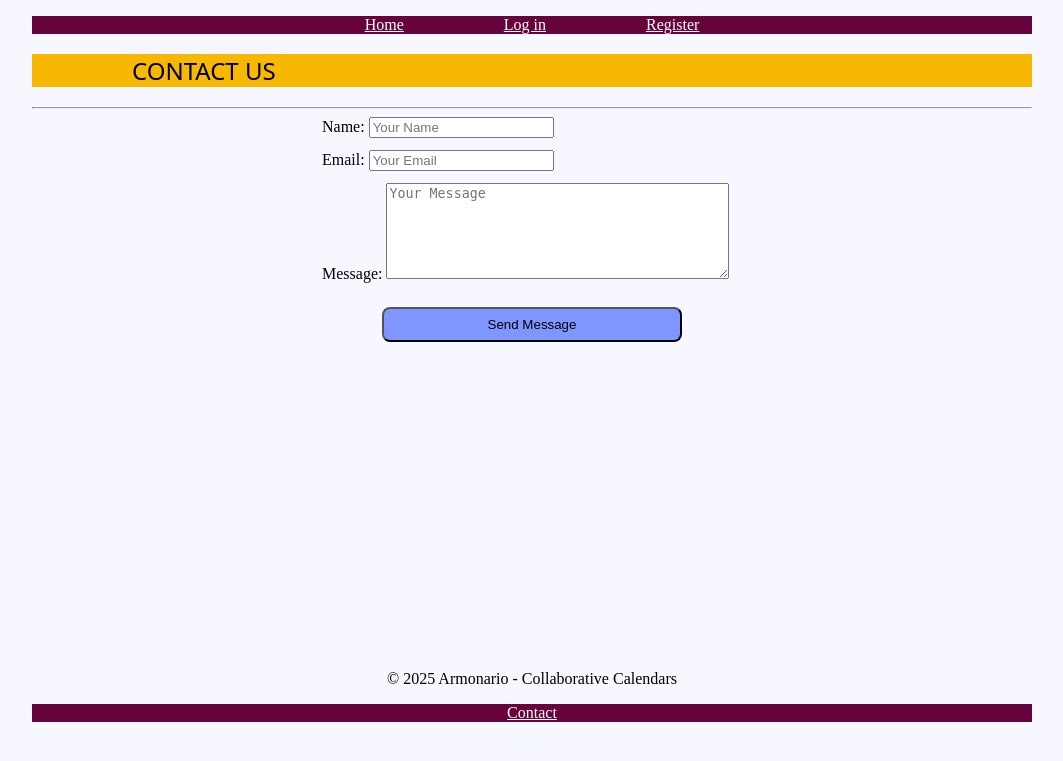
After one commit to RSapsford89/armonario_collaborative_calendar, a Django app: page /contact/ in a window 1280 px wide. The commit adds this page. Shown: the top 761 px of the page, without its empty margins (108-1171 px from the left). Run offline with Django 5.2, Linux system fonts and the light colour scheme; some web fonts are replaced.

Commit message:
added the missed contact page! more styling.

```diff
--- /dev/null
+++ b/armonario_proj/forms.py
@@ -0,0 +1,16 @@
+from django import forms
+
+class ContactForm(forms.Form):
+    name = forms.CharField(
+        max_length=100,
+        widget=forms.TextInput(attrs={'placeholder': 'Your Name'})
+    )
+    email = forms.EmailField(
+        widget=forms.EmailInput(attrs={'placeholder': 'Your Email'})
+    )
+    message = forms.CharField(
+        widget=forms.Textarea(attrs={
+            'placeholder': 'Your Message',
+            'rows': 6
+        })
+    )
--- a/armonario_proj/static/css/style.css
+++ b/armonario_proj/static/css/style.css
@@ -10,6 +10,10 @@
   --selective-yellow: #f7b801;
   --light-text-color:#FFFFFF;
   --dark-text-color:#000000;
+
+}
+main{
+  min-height: 75dvh;
 
 }
 h1 {
@@ -29,7 +33,8 @@ body {
   max-width: 1000px;
   /* border: red dashed; */
   font-family: var(--secondary-font);
-  min-height: 100dvh;
+  background-color: #F7F7FF;
+
 }
 
 header nav{
@@ -167,7 +172,6 @@ button:hover{
   max-width: 600px;
   display: flex;
   flex-direction: column;
-  /* justify-content:space-between; */
   margin:0 auto;
 }
 .form-with-validation div{
@@ -200,7 +204,7 @@ button:hover{
   transition: ease .5s;
 }
 .accordion-container label:hover{
-  background: var(--selective-yellow);
+  background-color: var(--selective-yellow) !important;
 }
 .accordion-container input +label +.accordion-content{
   display: none;
@@ -209,14 +213,6 @@ button:hover{
   display: block;
 }
 
-/* each accordion section */
-.accordion-item{
-
-}
-/* accordion heading section/button */
-.accordion-header{
-
-}
 /* the inner content of the accordion */
 .accordion-content{
   /* display: flex; */
--- /dev/null
+++ b/armonario_proj/templates/contact.html
@@ -0,0 +1,40 @@
+{% extends "base.html" %}
+{% block content %}
+    <section>
+        <div class="title">
+            <h1 class="title">CONTACT US</h1>
+        </div>
+        <hr>
+
+        {% if messages %}
+            {% for message in messages %}
+                <div class="message-success">
+                    {{ message }}
+                </div>
+            {% endfor %}
+        {% endif %}
+
+        <div class="form-container">
+            <form method="post" class="form-with-validation">
+                {% csrf_token %}
+
+                <div>
+                    <label for="id_name">Name:</label>
+                    {{ form.name }}
+                </div>
+
+                <div>
+                    <label for="id_email">Email:</label>
+                    {{ form.email }}
+                </div>
+
+                <div>
+                    <label for="id_message">Message:</label>
+                    {{ form.message }}
+                </div>
+
+                <button type="submit">Send Message</button>
+            </form>
+        </div>
+    </section>
+{% endblock content %}
--- a/armonario_proj/templates/layout.html
+++ b/armonario_proj/templates/layout.html
@@ -32,9 +32,6 @@
                         <li><a href="{% url "user:login" %}">Log in</a></li>
                         <li><a href="{% url "user:register" %}">Register</a></li>
                     {% endif %}
-                    {% comment %} <ul><a href="{% url "" %}">About</a></ul> {% endcomment %}
-                    {% comment %} <ul><a href="{% url "" %}"></a></ul> {% endcomment %}
-
                 </ul>
             </nav>
         </div>
@@ -50,8 +47,7 @@
         <p>&copy; 2025 Armonario - Collaborative Calendars</p>
         <nav aria-label="Footer navigation">
             <ul class ='navbar'>
-                <li><a href="#">About</a></li>
-                <li><a href="#">Contact</a></li>
+                <li><a href="{% url 'contact' %}">Contact</a></li>
             </ul>
         </nav>
     </footer>
--- a/armonario_proj/urls.py
+++ b/armonario_proj/urls.py
@@ -18,16 +18,17 @@ from django.contrib import admin
 from django.urls import path, include
 from django.conf import settings
 from django.conf.urls.static import static
-from . import views
+from .views import home, contact
 
 
 urlpatterns = [
     path('admin/', admin.site.urls),
-    path('', views.homepage, name='home'),
-    path('calendar/', include('calendar_view.urls', namespace='calendar')),
-    path('group/', include('group_profile.urls', namespace='group')),
-    path('user/', include('user_profile.urls', namespace='user')),
-    path('event/', include('event_view.urls', namespace='event')),
+    path('', home, name='home'),
+    path('contact/', contact, name='contact'),
+    path('user/', include(('user_profile.urls','user_profile'), namespace='user')),
+    path('calendar/', include(('calendar_view.urls','calendar_view'), namespace='calendar')),
+    path('group/', include(('group_profile.urls','group_profile'), namespace='group')),
+    path('event/', include(('event_view.urls','event_view'), namespace='event')),
 ]
 
 if settings.DEBUG:
--- a/armonario_proj/views.py
+++ b/armonario_proj/views.py
@@ -1,4 +1,24 @@
-from django.shortcuts import render
+from django.shortcuts import render, redirect
+from django.contrib import messages
+from .forms import ContactForm
 
-def homepage(request):
-    return render(request, 'base.html')
+def home(request):
+    return render(request, 'index.html')
+
+def contact(request):
+    if request.method == 'POST':
+        form = ContactForm(request.POST)
+        if form.is_valid():
+            # Process the form data here
+            name = form.cleaned_data['name']
+            email = form.cleaned_data['email']
+            message = form.cleaned_data['message']
+
+            # You could save to database, send email, etc.
+            # For now, just show a success message
+            messages.success(request, 'Thank you for contacting us! We will get back to you soon.')
+            return redirect('contact')
+    else:
+        form = ContactForm()
+
+    return render(request, 'contact.html', {'form': form})
```
